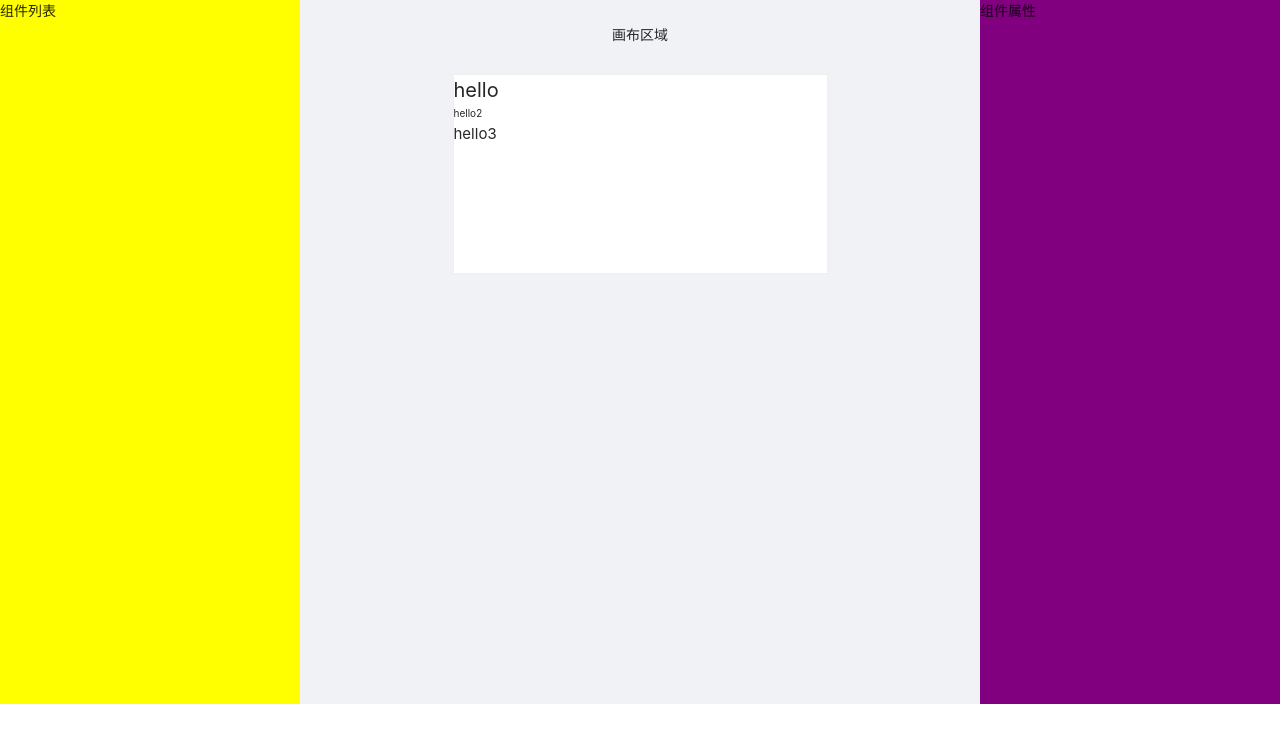
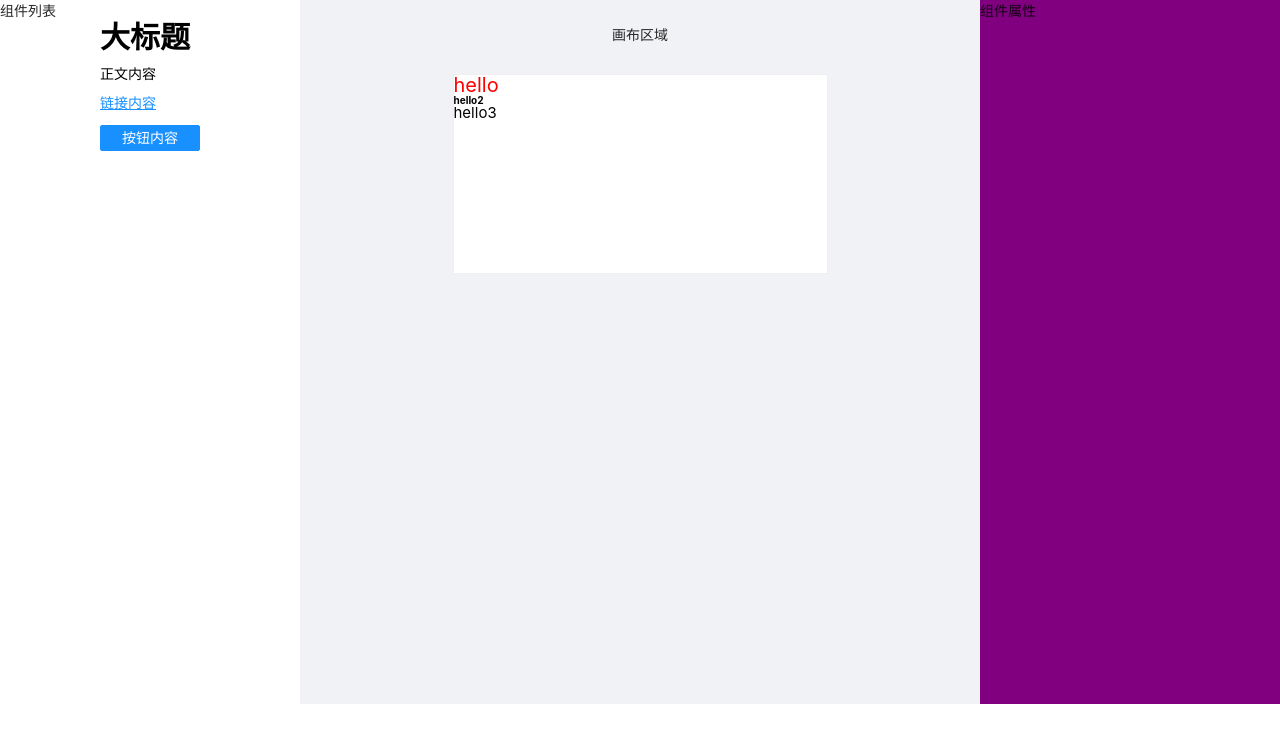
Before and after one commit to MinorN/poster, a Vue app: page /editor in a window 1280 px wide. Shown: the top 742 px of the page. Built offline with nearby package versions, Linux system fonts and the light colour scheme.

Commit message:
feat: 组件列表

```diff
--- /dev/null
+++ b/src/components/ComponentsList.vue
@@ -0,0 +1,45 @@
+<template>
+  <div class="create-component-list">
+    <div
+      v-for="(item, index) in list"
+      :key="index"
+      class="component-item"
+      @click="onItemClick(item)"
+    >
+      <l-text v-bind="item"></l-text>
+    </div>
+  </div>
+</template>
+
+<script lang="ts">
+import { defineComponent } from "vue"
+import LText from "@/components/LText.vue"
+
+export default defineComponent({
+  name: "components-list",
+  props: {
+    list: {
+      type: Array,
+      required: true,
+    },
+  },
+  emits: ["on-item-click"],
+  components: { LText },
+  setup(props, context) {
+    const onItemClick = (data: any) => {
+      context.emit("on-item-click", data)
+    }
+    return {
+      onItemClick,
+    }
+  },
+})
+</script>
+
+<style scoped>
+.component-item {
+  width: 100px;
+  margin: 0 auto;
+  margin-bottom: 15px;
+}
+</style>
--- a/src/components/LText.vue
+++ b/src/components/LText.vue
@@ -1,31 +1,41 @@
 <template>
-  <component :is="tag" :style="styleProps" class="l-text-component">
+  <component
+    :is="tag"
+    :style="styleProps"
+    class="l-text-component"
+    @click="handleClick"
+  >
     {{ text }}
   </component>
 </template>
 
 <script lang="ts">
-import { computed, defineComponent } from "vue"
-import { pick } from "lodash-es"
+import { defineComponent } from "vue"
+import {
+  transformDefaultProps,
+  textDefaultProps,
+  textStylePropsNames,
+} from "@/defaultProps"
+import useComponentCommon from "@/hooks/useComponentCommon"
+const defaultProps = transformDefaultProps(textDefaultProps)
 
 export default defineComponent({
   name: "l-text",
   props: {
-    text: {
-      type: String,
-    },
-    fontSize: {
-      type: String,
-    },
     tag: {
       type: String,
       default: "div",
     },
+    ...defaultProps,
   },
   setup(props) {
-    const styleProps = computed(() => pick(props, ["fontSize"]))
+    const { styleProps, handleClick } = useComponentCommon(
+      props,
+      textStylePropsNames
+    )
     return {
       styleProps,
+      handleClick,
     }
   },
 })
@@ -43,5 +53,6 @@ button.l-text-component {
 .l-text-component {
   box-sizing: border-box;
   white-space: pre-wrap;
+  position: relative !important;
 }
 </style>
--- /dev/null
+++ b/src/defaultProps.ts
@@ -0,0 +1,59 @@
+import { mapValues, without } from "lodash-es"
+export const commonDefaultProps = {
+  // actions
+  actionType: "",
+  url: "",
+  // size
+  height: "",
+  width: "318px",
+  paddingLeft: "0px",
+  paddingRight: "0px",
+  paddingTop: "0px",
+  paddingBottom: "0px",
+  // border type
+  borderStyle: "none",
+  borderColor: "#000",
+  borderWidth: "0",
+  borderRadius: "0",
+  // shadow and opacity
+  boxShadow: "0 0 0 #000000",
+  opacity: 1,
+  // position and x,y
+  position: "absolute",
+  left: "0",
+  top: "0",
+  right: "0",
+}
+
+export const textDefaultProps = {
+  // basic props - font styles
+  text: "正文内容",
+  fontSize: "14px",
+  fontFamily: "",
+  fontWeight: "normal",
+  fontStyle: "normal",
+  textDecoration: "none",
+  lineHeight: "1",
+  textAlign: "left",
+  color: "#000000",
+  backgroundColor: "",
+  ...commonDefaultProps,
+}
+
+export const transformDefaultProps = <T extends { [key: string]: any }>(
+  props: T
+) => {
+  return mapValues(props, (item) => {
+    return {
+      type: item.constructor,
+      default: item,
+    }
+  })
+}
+
+export const textStylePropsNames = without(
+  Object.keys(textDefaultProps),
+  "actionType",
+  "url",
+  "text"
+)
--- /dev/null
+++ b/src/defaultTemplates.ts
@@ -0,0 +1,34 @@
+export const defaultTextTemplates = [
+  {
+    text: "大标题",
+    fontSize: "30px",
+    fontWeight: "bold",
+    tag: "h2",
+  },
+  {
+    text: "正文内容",
+    tag: "p",
+  },
+  {
+    text: "链接内容",
+    color: "#1890ff",
+    textDecoration: "underline",
+    tag: "p",
+  },
+  {
+    text: "按钮内容",
+    color: "#ffffff",
+    backgroundColor: "#1890ff",
+    borderWidth: "1px",
+    borderColor: "#1890ff",
+    borderStyle: "solid",
+    borderRadius: "2px",
+    paddingLeft: "10px",
+    paddingRight: "10px",
+    paddingTop: "5px",
+    paddingBottom: "5px",
+    width: "100px",
+    tag: "button",
+    textAlign: "center",
+  },
+]
--- /dev/null
+++ b/src/hooks/useComponentCommon.ts
@@ -0,0 +1,20 @@
+import { computed } from "vue"
+import { pick } from "lodash-es"
+
+const useComponentCommon = <T extends { [key: string]: any }>(
+  props: T,
+  picks: string[]
+) => {
+  const styleProps = computed(() => pick(props, picks))
+  const handleClick = () => {
+    if (props.actionType === "url" && props.url) {
+      window.location.href = props.url
+    }
+  }
+  return {
+    styleProps,
+    handleClick,
+  }
+}
+
+export default useComponentCommon
--- a/src/store/editor.ts
+++ b/src/store/editor.ts
@@ -13,9 +13,26 @@ export interface EditorProps {
   currentElement: string
 }
 export const testComponents: ComponentData[] = [
-  { id: uuidv4(), name: "l-text", props: { text: "hello", fontSize: "20px" } },
-  { id: uuidv4(), name: "l-text", props: { text: "hello2", fontSize: "10px" } },
-  { id: uuidv4(), name: "l-text", props: { text: "hello3", fontSize: "15px" } },
+  {
+    id: uuidv4(),
+    name: "l-text",
+    props: { text: "hello", fontSize: "20px", color: "red" },
+  },
+  {
+    id: uuidv4(),
+    name: "l-text",
+    props: { text: "hello2", fontSize: "10px", fontWeight: "bold" },
+  },
+  {
+    id: uuidv4(),
+    name: "l-text",
+    props: {
+      text: "hello3",
+      fontSize: "15px",
+      actionType: "url",
+      url: "https://www.baidu.com",
+    },
+  },
 ]
 
 const editor: Module<EditorProps, GlobalDataProps> = {
@@ -23,6 +40,16 @@ const editor: Module<EditorProps, GlobalDataProps> = {
     components: testComponents,
     currentElement: "",
   },
+  mutations: {
+    addComponent(state, props) {
+      const newComponent: ComponentData = {
+        id: uuidv4(),
+        name: "l-text",
+        props,
+      }
+      state.components.push(newComponent)
+    },
+  },
 }
 
 export default editor
--- a/src/views/Editor.vue
+++ b/src/views/Editor.vue
@@ -1,8 +1,14 @@
 <template>
   <div class="editor-container">
     <a-layout>
-      <a-layout-sider width="300" style="background: yellow">
-        <div class="sidebar-container">组件列表</div>
+      <a-layout-sider width="300" style="background: #fff">
+        <div class="sidebar-container">
+          组件列表
+          <components-list
+            :list="defaultTextTemplates"
+            @onItemClick="addItem"
+          />
+        </div>
       </a-layout-sider>
       <a-layout style="padding: 0 24px 24px">
         <a-layout-content class="preview-container">
@@ -33,17 +39,24 @@ import { computed, defineComponent } from "vue"
 import { useStore } from "vuex"
 import { GlobalDataProps } from "@/store"
 import LText from "@/components/LText.vue"
+import ComponentsList from "@/components/ComponentsList.vue"
+import { defaultTextTemplates } from "@/defaultTemplates"
 
 export default defineComponent({
   components: {
     LText,
+    ComponentsList,
   },
   setup() {
     const store = useStore<GlobalDataProps>()
     const components = computed(() => store.state.editor.components)
-
+    const addItem = (data: any) => {
+      store.commit("addComponent", data)
+    }
     return {
       components,
+      defaultTextTemplates,
+      addItem,
     }
   },
 })
```
